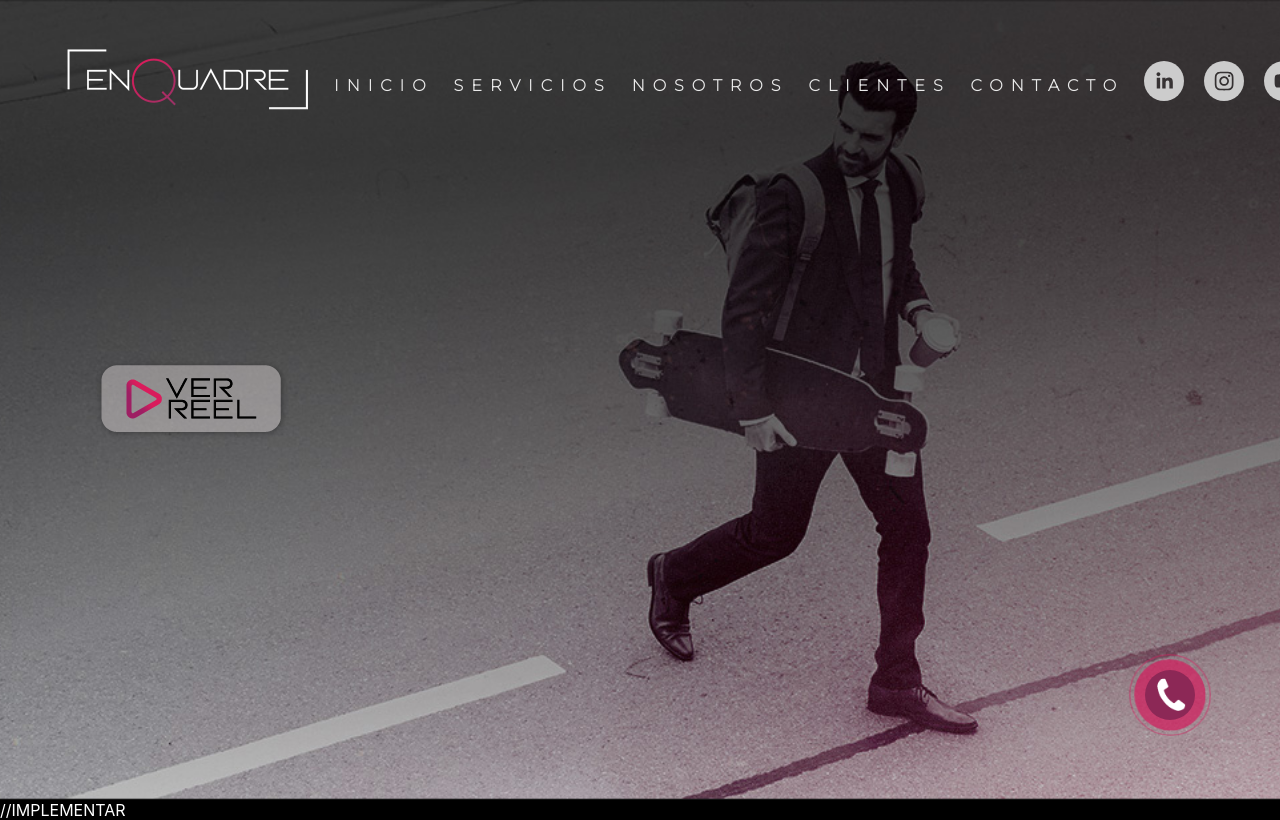
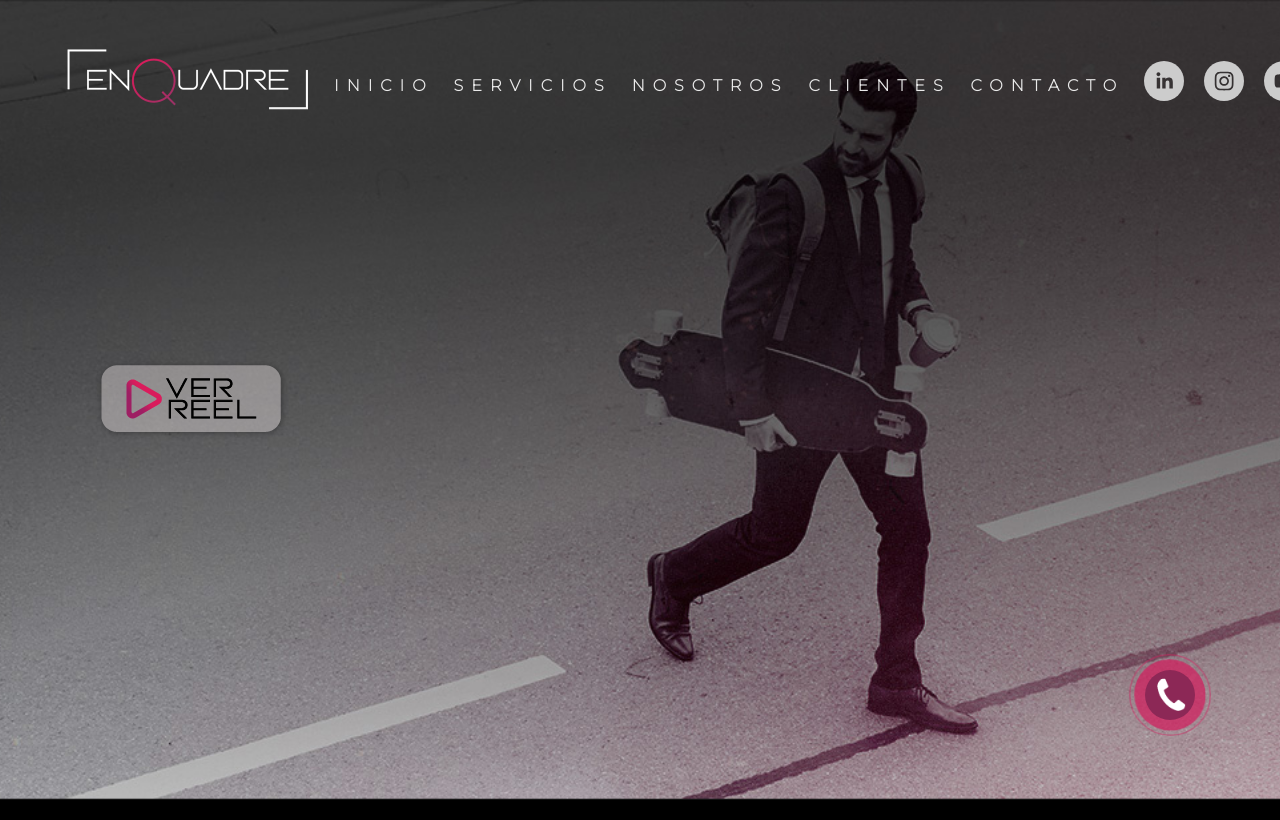
Before and after one commit to cristiansot/enquadre-website, a React (Create React App) app: page / in a window 1280 px wide. Built offline with nearby package versions, Linux system fonts and the light colour scheme.

Commit message:
Updated files

```diff
--- a/package.json
+++ b/package.json
@@ -1,5 +1,5 @@
 {
-  "homepage": "https://cristiansot.github.io/enquadre-website",
+  "homepage": "http://cristiansot.github.io/enquadre-website",
   "name": "enquadre-website",
   "version": "0.1.0",
   "private": true,
--- a/src/components/Code.js
+++ b/src/components/Code.js
@@ -170,7 +170,7 @@ const Code = () => {
 
       <Whatsapp />
       <Toggle className="toggle" />
-      //Implementar
+
       {/* <Toggle navigateToSection={navigateSectionById} /> */}
 
 
@@ -205,7 +205,6 @@ const Code = () => {
 
       <Section
         id="fourth"
-        // title="Clientes"
         className="fourth"
         bgUrl={clientes}
       >
--- a/src/components/HomeButton.js
+++ b/src/components/HomeButton.js
@@ -1,4 +1,4 @@
-import React, { useState, useEffect, startTransition } from "react";
+import React, { useState, useEffect } from "react";
 import { FontAwesomeIcon } from '@fortawesome/react-fontawesome';
 import { faCircleXmark } from '@fortawesome/free-solid-svg-icons';
 import btnVer from '../assets/img/boton_ver_reel.png';
```
